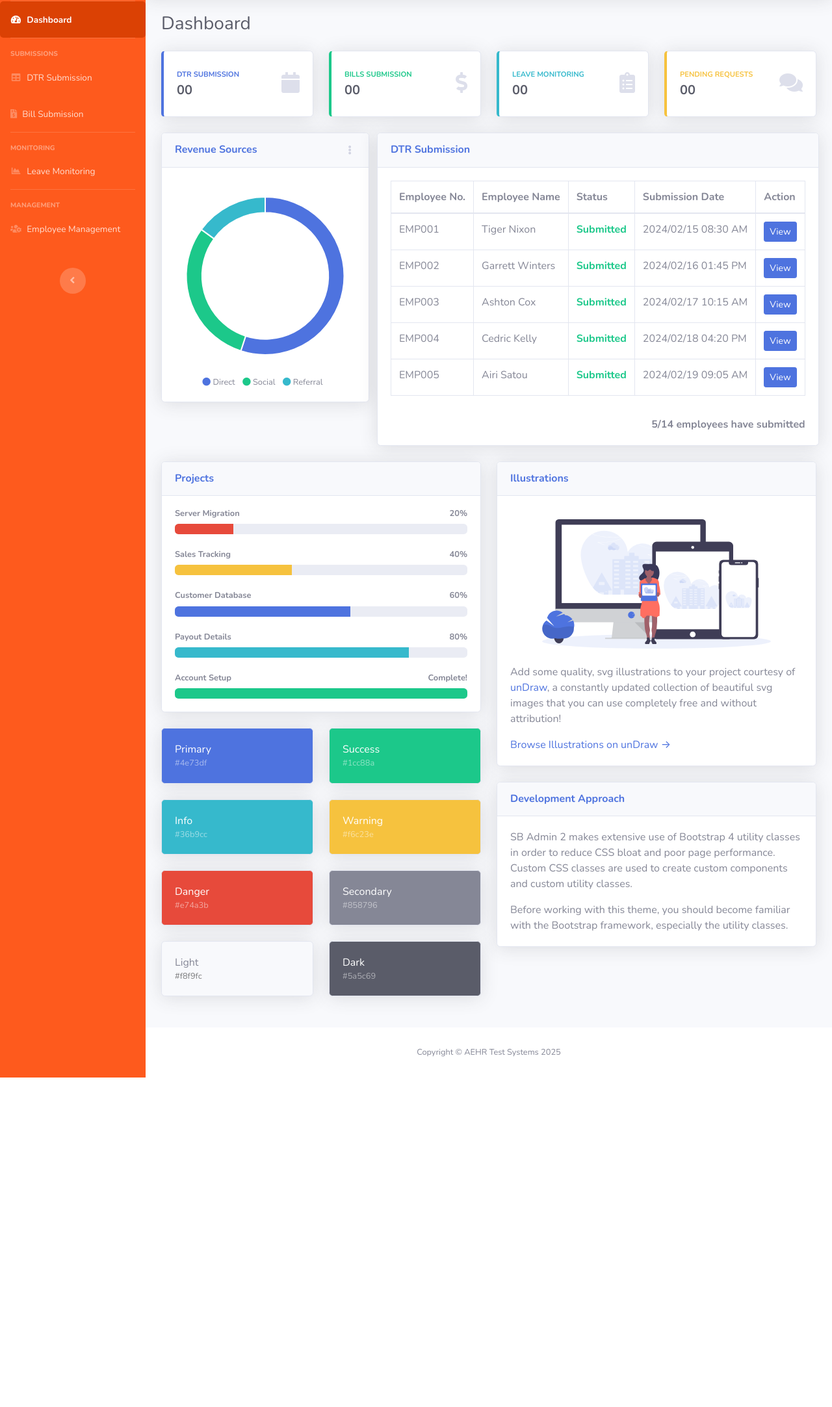
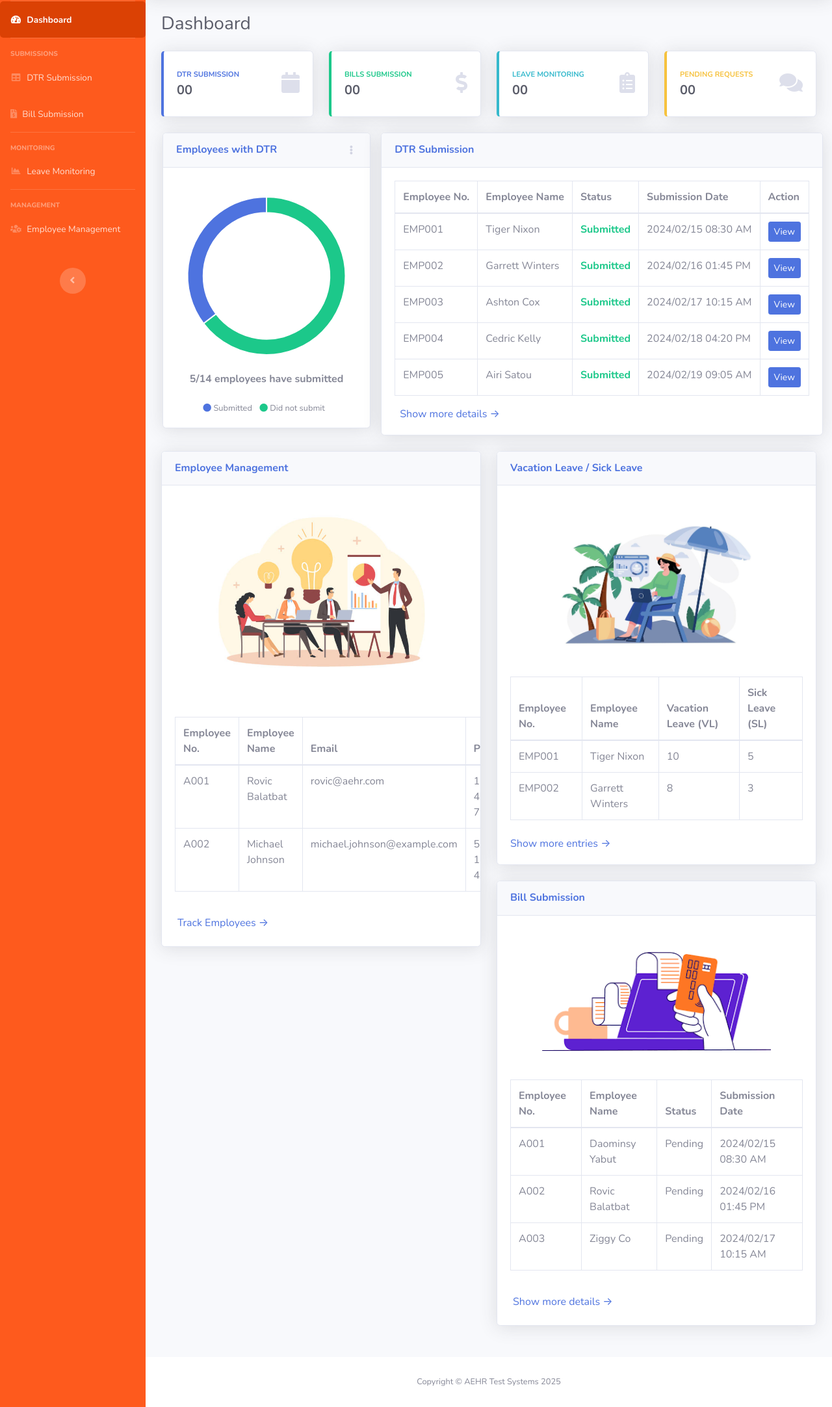
Before and after one commit to nausicai/Aehr-Test-Systems-HR, a PHP site: page /dashboard.php in a window 1280 px wide. Shown: the part 74-2239 px from the top of the page at 65% size. Before the commit the page ends 1732 px from the top, so only its background shows below. Run offline with PHP 8.4, Linux system fonts and the light colour scheme.

Commit message:
Fixed pie chart & dashboard

```diff
--- a/AEHR-HR_System/dashboard.php
+++ b/AEHR-HR_System/dashboard.php
@@ -329,7 +329,7 @@
                                         <div class="row no-gutters align-items-center">
                                             <div class="col mr-2">
                                                 <div class="text-xs font-weight-bold text-success text-uppercase mb-1">
-                                                    Bills SUbmission</div>
+                                                    Bills Submission</div>
                                                 <div class="h5 mb-0 font-weight-bold text-gray-800">00</div>
                                             </div>
                                             <div class="col-auto">
@@ -385,15 +385,15 @@
 
 
                     <!-- Content Row -->
-                    <div class="row">
+                    <div class="row ">
 
                         <!-- Pie Chart -->
-                        <div class="col-xl-4 col-lg-5">
+                        <div class="col-xl-4 col-lg-5 mx-auto">
                             <div class="card shadow mb-4">
                                 <!-- Card Header - Dropdown -->
                                 <div
                                     class="card-header py-3 d-flex flex-row align-items-center justify-content-between">
-                                    <h6 class="m-0 font-weight-bold text-primary">Revenue Sources</h6>
+                                    <h6 class="m-0 font-weight-bold text-primary">Employees with DTR</h6>
                                     <div class="dropdown no-arrow">
                                         <a class="dropdown-toggle" href="#" role="button" id="dropdownMenuLink"
                                             data-toggle="dropdown" aria-haspopup="true" aria-expanded="false">
@@ -414,15 +414,15 @@
                                     <div class="chart-pie pt-4 pb-2">
                                         <canvas id="myPieChart"></canvas>
                                     </div>
+                                    <div class="text-center mt-3">
+                                    <strong id="submissionCount">0/0 employees have submitted their DTR</strong>
+                                </div>
                                     <div class="mt-4 text-center small">
                                         <span class="mr-2">
-                                            <i class="fas fa-circle text-primary"></i> Direct
+                                            <i class="fas fa-circle text-primary"></i> Submitted
                                         </span>
                                         <span class="mr-2">
-                                            <i class="fas fa-circle text-success"></i> Social
-                                        </span>
-                                        <span class="mr-2">
-                                            <i class="fas fa-circle text-info"></i> Referral
+                                            <i class="fas fa-circle text-success"></i> Did not submit
                                         </span>
                                     </div>
                                 </div>
@@ -430,7 +430,7 @@
                         </div>
 
                         <!-- DTR Table -->
-                        <div class="card shadow mb-4">
+                        <div class="card shadow mb-4 mx-auto">
                             <div class="card-header py-3">
                                 <h6 class="m-0 font-weight-bold text-primary">DTR Submission</h6>
                             </div>
@@ -484,9 +484,7 @@
                                             </tr>
                                         </tbody>
                                     </table>
-                                </div>
-                                <div class="text-right mt-3">
-                                    <strong id="submissionCount">0/0 employees have submitted</strong>
+                                    <a class="mx-2" href="DTR.php">Show more details &rarr;</a>
                                 </div>
                             </div>
                         </div>
@@ -510,154 +508,140 @@
                         <!-- Content Column -->
                         <div class="col-lg-6 mb-4">
 
-                            <!-- Project Card Example -->
+                            <!-- Employee Management -->
                             <div class="card shadow mb-4">
                                 <div class="card-header py-3">
-                                    <h6 class="m-0 font-weight-bold text-primary">Projects</h6>
+                                    <h6 class="m-0 font-weight-bold text-primary">Employee Management</h6>
                                 </div>
-                                <div class="card-body">
-                                    <h4 class="small font-weight-bold">Server Migration <span
-                                            class="float-right">20%</span></h4>
-                                    <div class="progress mb-4">
-                                        <div class="progress-bar bg-danger" role="progressbar" style="width: 20%"
-                                            aria-valuenow="20" aria-valuemin="0" aria-valuemax="100"></div>
+                                <div class="card-body mx-auto">
+                                <img class="img-fluid px-3 px-sm-4 mt-3 mb-4" style="width: 25rem;"
+                                src="img/employee-management.jpg" alt="...">
                                 </div>
-                                    <h4 class="small font-weight-bold">Sales Tracking <span
-                                            class="float-right">40%</span></h4>
-                                    <div class="progress mb-4">
-                                        <div class="progress-bar bg-warning" role="progressbar" style="width: 40%"
-                                            aria-valuenow="40" aria-valuemin="0" aria-valuemax="100"></div>
+                                  <div class="table-responsive card-body">
+                                <table class="table table-bordered" id="leaveTable" width="100%" cellspacing="0">
+                                    <thead>
+                                        <tr>
+                                            <th>Employee No.</th>
+                                            <th>Employee Name</th>
+                                            <th>Email</th>
+                                            <th>Phone</th>
+                                        </tr>
+                                    </thead>
+                                    <tbody>
+                                        <tr>
+                                            <td>A001</td>
+                                            <td>Rovic Balatbat</td>
+                                            <td>rovic@aehr.com</td>
+                                            <td>123-456-7890</td>
+                                        </tr>
+                                        <tr>
+                                            <td>A002</td>
+                                            <td>Michael Johnson</td>
+                                            <td>michael.johnson@example.com</td>
+                                            <td>555-123-4567</td>
+                                    </tbody>
+                                </table>
                             </div>
-                                    <h4 class="small font-weight-bold">Customer Database <span
-                                            class="float-right">60%</span></h4>
-                                    <div class="progress mb-4">
-                                        <div class="progress-bar" role="progressbar" style="width: 60%"
-                                            aria-valuenow="60" aria-valuemin="0" aria-valuemax="100"></div>
-                                    </div>
-                                    <h4 class="small font-weight-bold">Payout Details <span
-                                            class="float-right">80%</span></h4>
-                                    <div class="progress mb-4">
-                                        <div class="progress-bar bg-info" role="progressbar" style="width: 80%"
-                                            aria-valuenow="80" aria-valuemin="0" aria-valuemax="100"></div>
-                                    </div>
-                                    <h4 class="small font-weight-bold">Account Setup <span
-                                            class="float-right">Complete!</span></h4>
-                                    <div class="progress">
-                                        <div class="progress-bar bg-success" role="progressbar" style="width: 100%"
-                                            aria-valuenow="100" aria-valuemin="0" aria-valuemax="100"></div>
+                                 <div class="mb-4 mx-4">
+                                 <a  href="EmployeeManagement.php">Track Employees &rarr;</a>
                                  </div>
                                   </div>
                                     </div>
 
-                            <!-- Color System -->
-                            <div class="row">
                         <div class="col-lg-6 mb-4">
-                                    <div class="card bg-primary text-white shadow">
+
+                            <!-- Vacation Leave / Sick Leave -->
+                            <div class="card shadow mb-4">
+                                <div class="card-header py-3">
+                                    <h6 class="m-0 font-weight-bold text-primary">Vacation Leave / Sick Leave</h6>
+                                </div>
                                 <div class="card-body">
-                                            Primary
-                                            <div class="text-white-50 small">#4e73df</div>
+                                    <div class="text-center">
+                                        <img class="img-fluid px-3 px-sm-4 mt-3 mb-4" style="width: 25rem;"
+                                            src="img/vacation-illustration.jpg" alt="...">
+                                    </div>
+                                    <div>
+                            <div class="table-responsive">
+                                <table class="table table-bordered" id="leaveTable" width="100%" cellspacing="0">
+                                    <thead>
+                                        <tr>
+                                            <th>Employee No.</th>
+                                            <th>Employee Name</th>
+                                            <th>Vacation Leave (VL)</th>
+                                            <th>Sick Leave (SL)</th>
+                                        </tr>
+                                    </thead>
+                                    <tbody>
+                                        <tr>
+                                            <td>EMP001</td>
+                                            <td>Tiger Nixon</td>
+                                            <td>10</td>
+                                            <td>5</td>
+                                        </tr>
+                                        <tr>
+                                            <td>EMP002</td>
+                                            <td>Garrett Winters</td>
+                                            <td>8</td>
+                                            <td>3</td>
+                                    </tbody>
+                                </table>
+                            </div>
+                        </div>
+                        <div class="mt-2">
+                                    <a  href="Leave.php">Show more entries &rarr;</a>
                                     </div>
                                 </div>
                             </div>
-                                <div class="col-lg-6 mb-4">
-                                    <div class="card bg-success text-white shadow">
+
+                            <!-- Bill Submission -->
+                            <div class="card shadow mb-4">
+                                <div class="card-header py-3">
+                                    <h6 class="m-0 font-weight-bold text-primary">Bill Submission</h6>
+                                </div>
                                 <div class="card-body">
-                                            Success
-                                            <div class="text-white-50 small">#1cc88a</div>
+                                <div class="text-center card-body">
+                                        <img class="img-fluid px-3 px-sm-4 mt-3 mb-4" style="width: 25rem;"
+                                            src="img/bill-submission.png" alt="...">
+                                    </div>
+                                    <div class="table-responsive">
+                                <table class="table table-bordered" id="leaveTable" width="100%" cellspacing="0">
+                                    <thead>
+                                        <tr>
+                                            <th>Employee No.</th>
+                                            <th>Employee Name</th>
+                                            <th>Status</th>
+                                            <th>Submission Date</th>
+                                        </tr>
+                                    </thead>
+                                    <tbody>
+                                        <tr>
+                                            <td>A001</td>
+                                            <td>Daominsy Yabut</td>
+                                            <td>Pending</td>
+                                            <td>2024/02/15 08:30 AM</td>
+                                        </tr>
+                                        <tr>
+                                            <td>A002</td>
+                                            <td>Rovic Balatbat</td>
+                                            <td>Pending</td>
+                                            <td>2024/02/16 01:45 PM</td>
+                                        <tr>
+                                            <td>A003</td>
+                                            <td>Ziggy Co</td>
+                                            <td>Pending</td>
+                                            <td>2024/02/17 10:15 AM</td>
+                                    </tbody>
+                                </table>
                             </div>
                         </div>
+                        <div class="mb-4 mx-4">
+                                 <a  href="Bills.php">Show more details &rarr;</a>
                                  </div>
-                                <div class="col-lg-6 mb-4">
-                                    <div class="card bg-info text-white shadow">
-                                        <div class="card-body">
-                                            Info
-                                            <div class="text-white-50 small">#36b9cc</div>
-                                        </div>
-                                    </div>
-                                </div>
-                                <div class="col-lg-6 mb-4">
-                                    <div class="card bg-warning text-white shadow">
-                                        <div class="card-body">
-                                            Warning
-                                            <div class="text-white-50 small">#f6c23e</div>
-                                        </div>
-                                    </div>
-                                </div>
-                                <div class="col-lg-6 mb-4">
-                                    <div class="card bg-danger text-white shadow">
-                                        <div class="card-body">
-                                            Danger
-                                            <div class="text-white-50 small">#e74a3b</div>
-                                        </div>
-                                    </div>
-                                </div>
-                                <div class="col-lg-6 mb-4">
-                                    <div class="card bg-secondary text-white shadow">
-                                        <div class="card-body">
-                                            Secondary
-                                            <div class="text-white-50 small">#858796</div>
-                                        </div>
-                                    </div>
-                                </div>
-                                <div class="col-lg-6 mb-4">
-                                    <div class="card bg-light text-black shadow">
-                                        <div class="card-body">
-                                            Light
-                                            <div class="text-black-50 small">#f8f9fc</div>
-                                        </div>
-                                    </div>
-                                </div>
-                                <div class="col-lg-6 mb-4">
-                                    <div class="card bg-dark text-white shadow">
-                                        <div class="card-body">
-                                            Dark
-                                            <div class="text-white-50 small">#5a5c69</div>
                                 </div>
                             </div>
                         </div>
                     </div>
 
-                        </div>
-
-                        <div class="col-lg-6 mb-4">
-
-                            <!-- Illustrations -->
-                            <div class="card shadow mb-4">
-                                <div class="card-header py-3">
-                                    <h6 class="m-0 font-weight-bold text-primary">Illustrations</h6>
-                                </div>
-                                <div class="card-body">
-                                    <div class="text-center">
-                                        <img class="img-fluid px-3 px-sm-4 mt-3 mb-4" style="width: 25rem;"
-                                            src="img/undraw_posting_photo.svg" alt="...">
-                                    </div>
-                                    <p>Add some quality, svg illustrations to your project courtesy of <a
-                                            target="_blank" rel="nofollow" href="https://undraw.co/">unDraw</a>, a
-                                        constantly updated collection of beautiful svg images that you can use
-                                        completely free and without attribution!</p>
-                                    <a target="_blank" rel="nofollow" href="https://undraw.co/">Browse Illustrations on
-                                        unDraw &rarr;</a>
-                                </div>
-                            </div>
-
-                            <!-- Approach -->
-                            <div class="card shadow mb-4">
-                                <div class="card-header py-3">
-                                    <h6 class="m-0 font-weight-bold text-primary">Development Approach</h6>
-                                </div>
-                                <div class="card-body">
-                                    <p>SB Admin 2 makes extensive use of Bootstrap 4 utility classes in order to reduce
-                                        CSS bloat and poor page performance. Custom CSS classes are used to create
-                                        custom components and custom utility classes.</p>
-                                    <p class="mb-0">Before working with this theme, you should become familiar with the
-                                        Bootstrap framework, especially the utility classes.</p>
-                                </div>
-                            </div>
-
-                        </div>
-                    </div>
-
-                </div>
                 <!-- /.container-fluid -->
 
             </div>
```
Also changed, not shown: AEHR-HR_System/js/demo/chart-pie-demo.js (+4 -4 lines), AEHR-HR_System/img/bill-submission.png (added), AEHR-HR_System/img/employee-management.jpg (added), AEHR-HR_System/img/vacation-illustration.jpg (added). Lines whose indentation alone changed are shown as unchanged.
